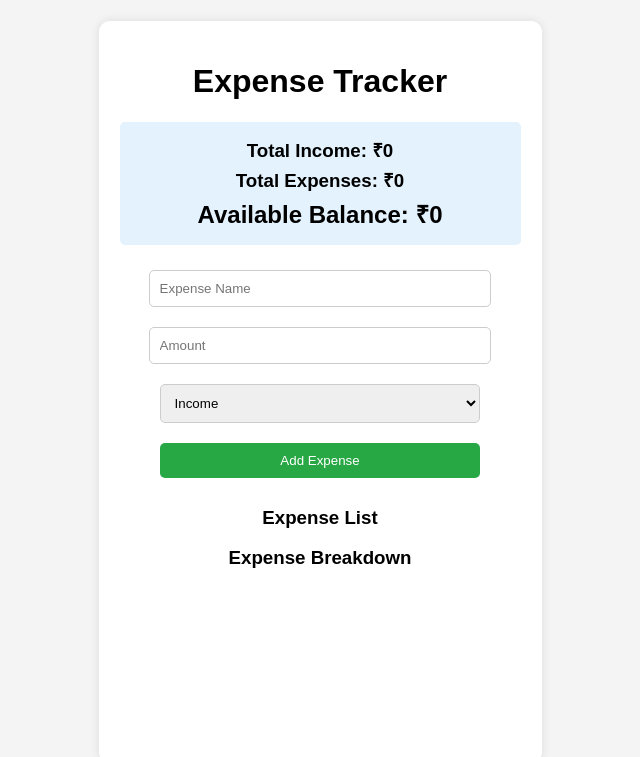
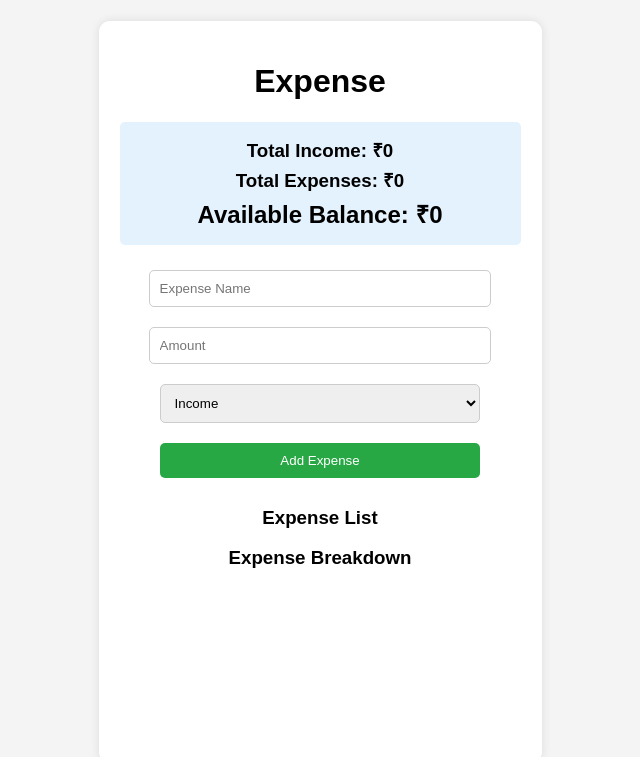
Before and after one commit to nitinkumar12065/Expense-Tracker, a plain HTML site: page index.html in a window 1280 px wide. Shown: the whole page, without its empty margins (320-960 px from the left). Drawn offline with nearby package versions, Linux system fonts and the light colour scheme.

Commit message:
Update index.html

```diff
--- a/index.html
+++ b/index.html
@@ -9,7 +9,7 @@
 </head>
 <body>
     <div class="container">
-        <h1>Expense Tracker</h1>
+        <h1>Expense</h1>
 
         <div class="balance-container">
             <h3>Total Income: ₹<span id="total-income">0</span></h3>
```
